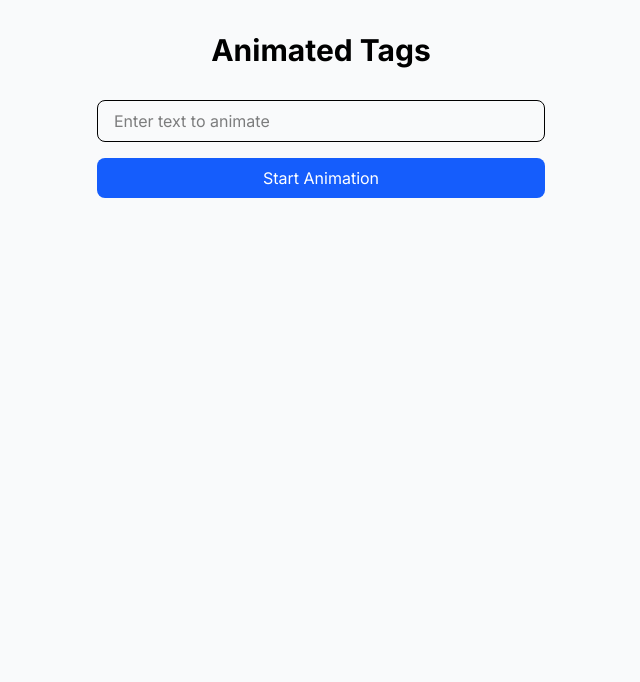
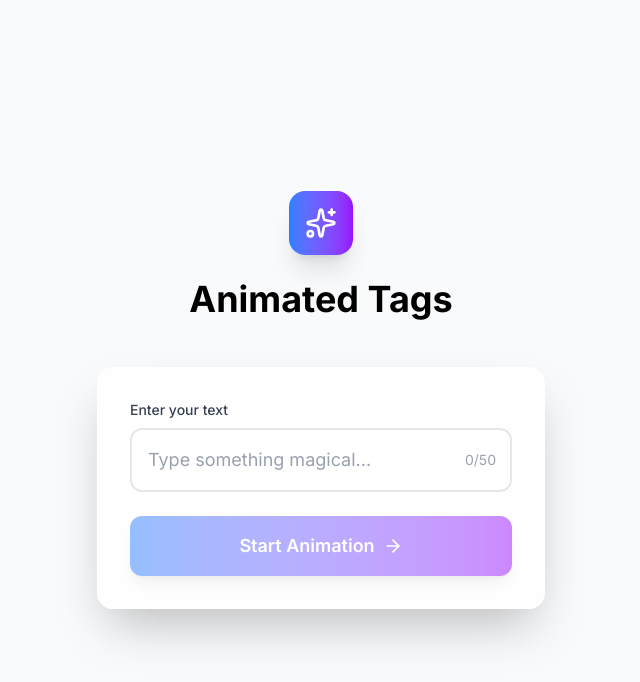
Before and after one commit to kainatkiranrashid2/SPLMNS, a Next.js app: page / in a window 1280 px wide. Shown: the top 682 px of the page, without its empty margins (319-959 px from the left). Built offline with nearby package versions, Linux system fonts and the light colour scheme.

Commit message:
Add lucide-react dependency and enhance input form with icons and improved styling

```diff
--- a/app/page.tsx
+++ b/app/page.tsx
@@ -1,5 +1,6 @@
 "use client";
 import { useState } from "react";
+import { Sparkles, RotateCcw, ArrowRight } from "lucide-react";
 import AnimationContainer from "@/components/AnimationContainer";
 
 export default function Home() {
@@ -12,34 +13,74 @@ export default function Home() {
   };
 
   return (
-    <main className="min-h-screen flex flex-col items-center p-8 max-w-6xl mx-auto">
-      <h1 className="text-3xl font-bold mb-8 text-center">Animated Tags</h1>
-
+    <main className="min-h-screen relative overflow-hidden">
+      <div className="relative z-10 flex flex-col items-center justify-center min-h-screen p-8 max-w-6xl mx-auto">
         {!showAnimation ? (
           <div className="w-full max-w-md">
-          <form onSubmit={handleSubmit} className="space-y-4">
+            {/* Header Section */}
+            <div className="text-center mb-12">
+              <div className="inline-flex items-center justify-center w-16 h-16 bg-gradient-to-r from-blue-500 to-purple-600 rounded-2xl mb-6 shadow-xl">
+                <Sparkles className="w-8 h-8 text-white" />
+              </div>
+              <h1 className="text-4xl font-bold  mb-3">Animated Tags</h1>
+            </div>
+
+            <div className="bg-white/80 backdrop-blur-sm p-8 rounded-2xl shadow-2xl border border-white/20">
+              <form onSubmit={handleSubmit} className="space-y-6">
+                <div className="space-y-2">
+                  <label
+                    htmlFor="text-input"
+                    className="block text-sm font-medium text-gray-700 mb-2">
+                    Enter your text
+                  </label>
+                  <div className="relative">
                     <input
+                      id="text-input"
                       type="text"
                       value={inputValue}
                       onChange={(e) => setInputValue(e.target.value)}
-              placeholder="Enter text to animate"
-              className="w-full px-4 py-2 border rounded-lg focus:outline-none focus:ring-2 focus:ring-blue-500"
+                      placeholder="Type something magical..."
+                      className="w-full px-4 py-4 text-lg border-2 border-gray-200 rounded-xl focus:outline-none focus:ring-2 focus:ring-blue-500 focus:border-transparent transition-all duration-300 bg-white/50 placeholder-gray-400"
                       maxLength={50}
                       required
                     />
+                    <div className="absolute right-4 top-1/2 transform -translate-y-1/2 text-sm text-gray-400">
+                      {inputValue.length}/50
+                    </div>
+                  </div>
+                </div>
+
                 <button
                   type="submit"
-              className="w-full bg-blue-600 text-white py-2 rounded-lg hover:bg-blue-700 transition-colors">
-              Start Animation
+                  disabled={!inputValue.trim()}
+                  className="group w-full bg-gradient-to-r from-blue-500 to-purple-600 text-white py-4 px-6 rounded-xl font-semibold text-lg shadow-lg hover:shadow-xl transform hover:scale-[1.02] transition-all duration-300 disabled:opacity-50 disabled:cursor-not-allowed disabled:transform-none disabled:hover:shadow-lg flex items-center justify-center gap-2">
+                  <span>Start Animation</span>
+                  <ArrowRight className="w-5 h-5 group-hover:translate-x-1 transition-transform duration-300" />
                 </button>
               </form>
             </div>
+          </div>
         ) : (
+          <div className="w-full max-w-4xl">
+            <div className="text-center mb-8">
+              <button
+                onClick={() => setShowAnimation(false)}
+                className="inline-flex items-center gap-2 text-gray-600 hover:text-gray-800 transition-colors duration-200 mb-4">
+                <RotateCcw className="w-4 h-4" />
+                <span>Back to input</span>
+              </button>
+              <h2 className="text-2xl font-bold text-gray-800">
+                Watch your text come alive
+              </h2>
+            </div>
+
             <AnimationContainer
               initialText={inputValue}
               onReset={() => setShowAnimation(false)}
             />
+          </div>
         )}
+      </div>
     </main>
   );
 }
--- a/package.json
+++ b/package.json
@@ -10,6 +10,7 @@
   },
   "dependencies": {
     "gsap": "^3.13.0",
+    "lucide-react": "^0.525.0",
     "next": "15.3.5",
     "react": "^19.0.0",
     "react-dom": "^19.0.0"
```
Also changed, not shown: 1 other file (tests, documents, lock files or other folders). Lines whose indentation alone changed are shown as unchanged.
